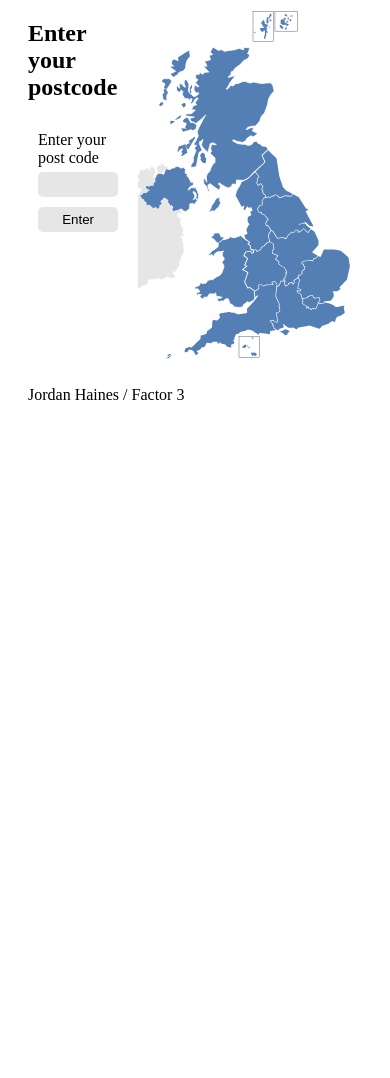
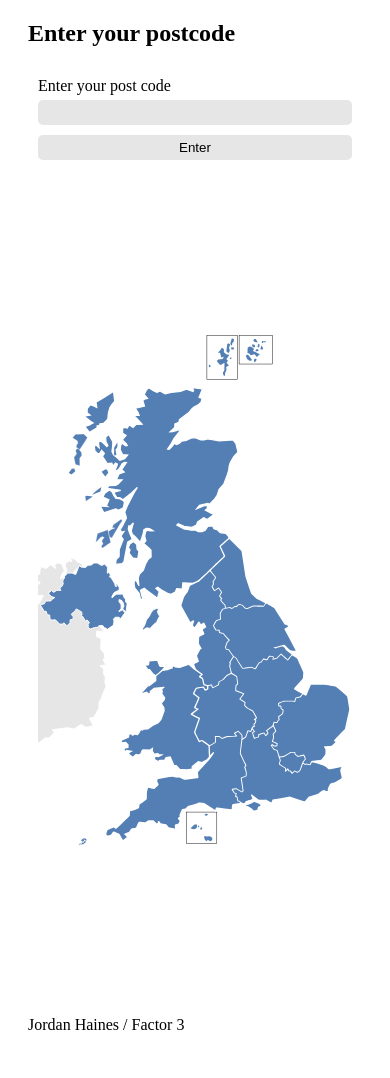
Before and after one commit to Jordanairwave/tests, a PHP site: page / in a window 390 px wide. Shown: the part 95-1173 px from the top of the page. Before the commit the page ends 495 px from the top, so only its background shows below. Run offline with PHP 8.4, Linux system fonts and the light colour scheme.

Commit message:
responsive styling added

```diff
--- a/interactive-map/style.css
+++ b/interactive-map/style.css
@@ -35,7 +35,7 @@ section {
 
 section svg {
     width: 100%;
-    height: 100%;
+    height: 800px;
 }
 
 /*--------------------------------------------------
@@ -206,3 +206,14 @@ Wales
 .sales-rep-information ul li span {
     font-weight: normal;
 }
+
+@media screen and (max-width: 500px) {
+    aside {
+        width: 100%;
+    }
+
+    section {
+        width: 100%;
+        padding: 10px;
+    }
+}
```
